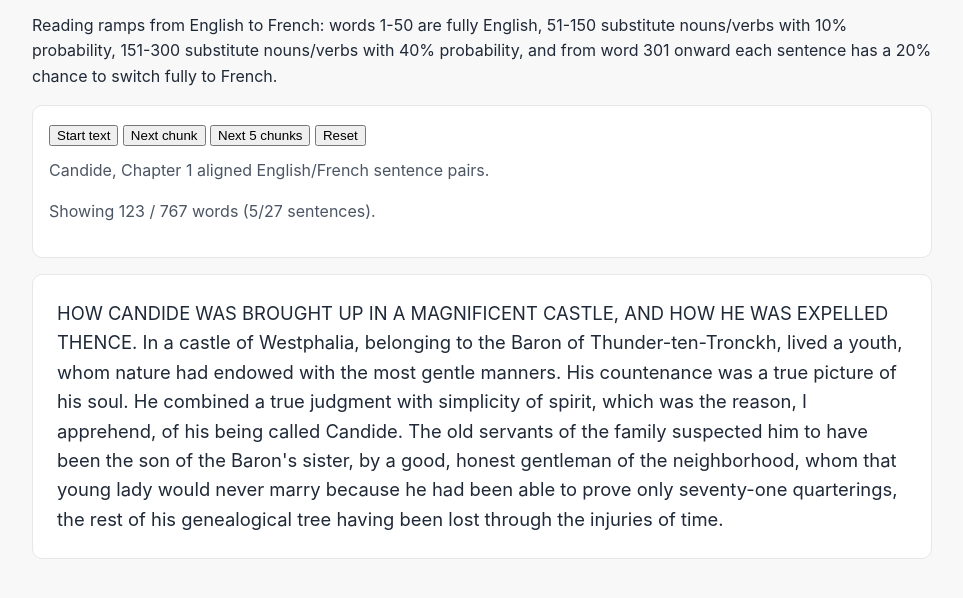
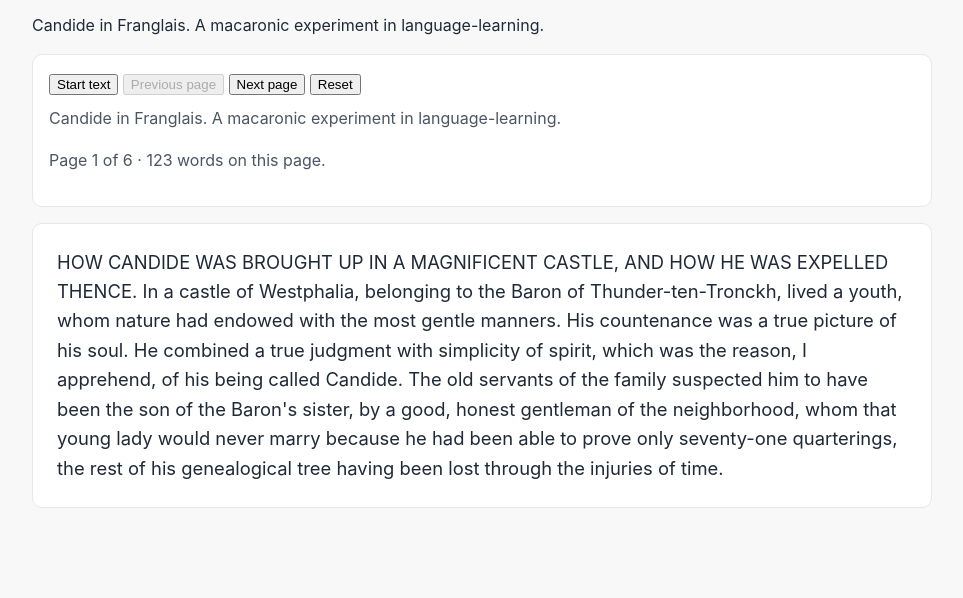
Before and after one commit to franciscrot/macronic, a plain HTML site: page index.html in a window 1280 px wide. Both pictures are taken after a click on the button "Start text". Shown: the part 108-706 px from the top of the page, without its empty margins (158-1121 px from the left). Drawn offline with Linux system fonts and the light colour scheme.

Commit message:
Update reader navigation to page-based controls

```diff
--- a/index.html
+++ b/index.html
@@ -10,17 +10,13 @@
     <main class="layout">
       <header>
         <h1>Franglais Reader</h1>
-        <p>
-          Reading ramps from English to French: words 1-50 are fully English, 51-150 substitute
-          nouns/verbs with 10% probability, 151-300 substitute nouns/verbs with 40% probability,
-          and from word 301 onward each sentence has a 20% chance to switch fully to French.
-        </p>
+        <p>Candide in Franglais. A macaronic experiment in language-learning.</p>
       </header>
 
       <section class="panel controls">
         <button id="start-btn" type="button">Start text</button>
-        <button id="next-btn" type="button">Next chunk</button>
-        <button id="next-five-btn" type="button">Next 5 chunks</button>
+        <button id="previous-btn" type="button">Previous page</button>
+        <button id="next-btn" type="button">Next page</button>
         <button id="reset-btn" type="button">Reset</button>
         <p id="text-meta" class="muted"></p>
         <p id="progress" class="muted"></p>
--- a/main.js
+++ b/main.js
@@ -1,18 +1,18 @@
-const WORDS_PER_CHUNK = 120;
+const WORDS_PER_PAGE = 120;
 
 const reader = document.querySelector('#reader');
 const progress = document.querySelector('#progress');
 const startBtn = document.querySelector('#start-btn');
+const previousBtn = document.querySelector('#previous-btn');
 const nextBtn = document.querySelector('#next-btn');
-const nextFiveBtn = document.querySelector('#next-five-btn');
 const resetBtn = document.querySelector('#reset-btn');
 const textMeta = document.querySelector('#text-meta');
 
 const state = {
   pairs: [],
   sentenceWordCounts: [],
-  chunkEnds: [],
-  renderedSentenceCount: 0,
+  pageEnds: [],
+  currentPageIndex: -1,
 };
 
 function hashToUnit(str) {
@@ -66,13 +66,13 @@ function englishWordCount(pair) {
   return pair.en_units.filter((unit) => isWord(unit)).length;
 }
 
-function buildChunkEnds(wordCounts, minWordsPerChunk) {
+function buildPageEnds(wordCounts, minWordsPerPage) {
   const ends = [];
   let i = 0;
   while (i < wordCounts.length) {
     let words = 0;
     let j = i;
-    while (j < wordCounts.length && words < minWordsPerChunk) {
+    while (j < wordCounts.length && words < minWordsPerPage) {
       words += wordCounts[j];
       j += 1;
     }
@@ -132,45 +132,51 @@ function blendedSentence(pair, sentenceIndex, sentenceStartWordNumber) {
   return `<span class="sentence">${joinUnits(outputUnits)}</span>`;
 }
 
+function pageBounds(pageIndex) {
+  const end = state.pageEnds[pageIndex];
+  const start = pageIndex === 0 ? 0 : state.pageEnds[pageIndex - 1];
+  return { start, end };
+}
+
 function render() {
+  if (state.currentPageIndex < 0) {
+    reader.textContent = `Press “Start text” to begin. Each page shows at least ${WORDS_PER_PAGE} words.`;
+    progress.textContent = 'Ready to read.';
+    previousBtn.disabled = true;
+    nextBtn.disabled = state.pageEnds.length === 0;
+    return;
+  }
+
+  const { start, end } = pageBounds(state.currentPageIndex);
   const html = [];
-  let wordsSoFar = 0;
+  let wordsSoFar = state.sentenceWordCounts.slice(0, start).reduce((sum, n) => sum + n, 0);
+  let pageWords = 0;
 
-  for (let i = 0; i < state.renderedSentenceCount; i += 1) {
+  for (let i = start; i < end; i += 1) {
     const pair = state.pairs[i];
     html.push(blendedSentence(pair, i, wordsSoFar + 1));
     html.push(' ');
     wordsSoFar += state.sentenceWordCounts[i];
+    pageWords += state.sentenceWordCounts[i];
   }
 
   reader.innerHTML = html.join('').trim();
 
-  const totalWords = state.sentenceWordCounts.reduce((sum, n) => sum + n, 0);
-  progress.textContent = `Showing ${wordsSoFar.toLocaleString()} / ${totalWords.toLocaleString()} words (${state.renderedSentenceCount}/${state.pairs.length} sentences).`;
+  progress.textContent = `Page ${state.currentPageIndex + 1} of ${state.pageEnds.length} · ${pageWords.toLocaleString()} words on this page.`;
 
-  const atEnd = state.renderedSentenceCount >= state.pairs.length;
-  nextBtn.disabled = atEnd;
-  nextFiveBtn.disabled = atEnd;
+  previousBtn.disabled = state.currentPageIndex <= 0;
+  nextBtn.disabled = state.currentPageIndex >= state.pageEnds.length - 1;
 }
 
-function advanceChunks(chunkCount) {
-  if (state.chunkEnds.length === 0) return;
-
-  const currentChunkIndex = state.chunkEnds.findIndex((end) => end > state.renderedSentenceCount);
-  const baseIndex = currentChunkIndex === -1 ? state.chunkEnds.length - 1 : Math.max(0, currentChunkIndex);
-  const targetChunkIndex = Math.min(baseIndex + chunkCount - 1, state.chunkEnds.length - 1);
-  state.renderedSentenceCount = Math.max(state.renderedSentenceCount, state.chunkEnds[targetChunkIndex]);
-
+function goToPage(pageIndex) {
+  if (state.pageEnds.length === 0) return;
+  state.currentPageIndex = Math.max(0, Math.min(pageIndex, state.pageEnds.length - 1));
   render();
 }
 
 function reset() {
-  state.renderedSentenceCount = 0;
-  reader.textContent = `Press “Start text” to begin. The reader reveals at least ${WORDS_PER_CHUNK} words per chunk.`;
-  const totalWords = state.sentenceWordCounts.reduce((sum, n) => sum + n, 0);
-  progress.textContent = `Ready: ${state.pairs.length} sentences, ${totalWords.toLocaleString()} words total.`;
-  nextBtn.disabled = true;
-  nextFiveBtn.disabled = true;
+  state.currentPageIndex = -1;
+  render();
 }
 
 async function init() {
@@ -178,16 +184,14 @@ async function init() {
   const pairs = await response.json();
   state.pairs = pairs;
   state.sentenceWordCounts = pairs.map(englishWordCount);
-  state.chunkEnds = buildChunkEnds(state.sentenceWordCounts, WORDS_PER_CHUNK);
-  textMeta.textContent = 'Candide, Chapter 1 aligned English/French sentence pairs.';
+  state.pageEnds = buildPageEnds(state.sentenceWordCounts, WORDS_PER_PAGE);
+  textMeta.textContent = 'Candide in Franglais. A macaronic experiment in language-learning.';
   reset();
 }
 
-startBtn.addEventListener('click', () => {
-  if (state.renderedSentenceCount === 0) advanceChunks(1);
-});
-nextBtn.addEventListener('click', () => advanceChunks(1));
-nextFiveBtn.addEventListener('click', () => advanceChunks(5));
+startBtn.addEventListener('click', () => goToPage(0));
+previousBtn.addEventListener('click', () => goToPage(state.currentPageIndex - 1));
+nextBtn.addEventListener('click', () => goToPage(state.currentPageIndex + 1));
 resetBtn.addEventListener('click', reset);
 
 init();
```
